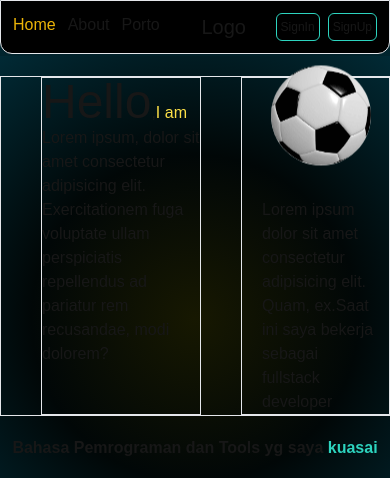
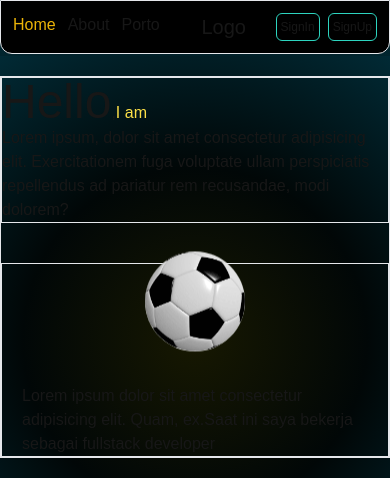
Before and after one commit to tarxvrf/web-browiwit, a Next.js app: page / in a window 390 px wide. Shown: the top 478 px of the page. Built offline with nearby package versions, Linux system fonts and the light colour scheme.

Commit message:
perbiakn lagi

```diff
--- a/src/components/Hero.jsx
+++ b/src/components/Hero.jsx
@@ -20,8 +20,8 @@ const Hero = () => {
 
   return (
     <div id="bg" className="flex flex-col pt-5 pb-5">
-      <div className="grid grid-cols-12 border gap-10">
-        <div className="border col-start-2 col-span-5">
+      <div className="grid md:grid-cols-12 border gap-10">
+        <div className="border md:col-start-2 col-span-5">
           <span className="text-5xl">Hello</span>,<span className="text-yellow-300">{text}{" "}</span>
           <span className="text-yellow-300">
             <Cursor />
```
